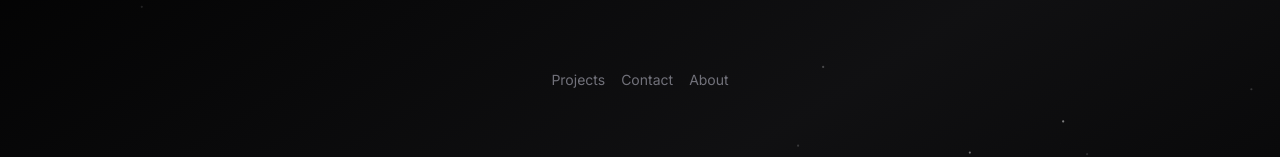
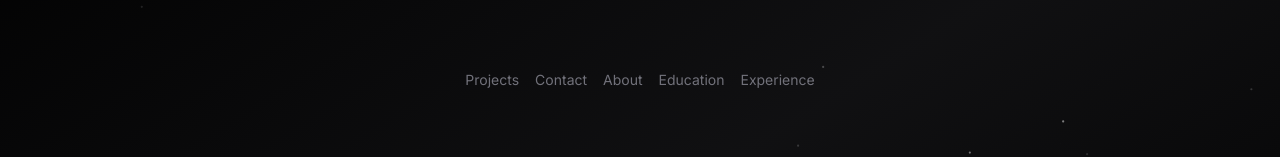
Before and after one commit to mahimakv18/nextjs-portfolio-pageview-counter, a Next.js app: page / in a window 1280 px wide. Shown: the part 183-340 px from the top of the page. Built offline with nearby package versions, Linux system fonts and the light colour scheme; no server answers; what tailwindcss-debug-screens would draw is missing.

Commit message:
New changes

```diff
--- a/app/page.tsx
+++ b/app/page.tsx
@@ -5,7 +5,9 @@ import Particles from "./components/particles";
 const navigation = [
   { name: "Projects", href: "/projects" },
   { name: "Contact", href: "/contact" },
-  { name: "About", href: "/about" }
+  { name: "About", href: "/about" },
+  { name: "Education", href: "/education" },
+  { name: "Experience", href: "/experience" }
 ];
 
 export default function Home() {
```
